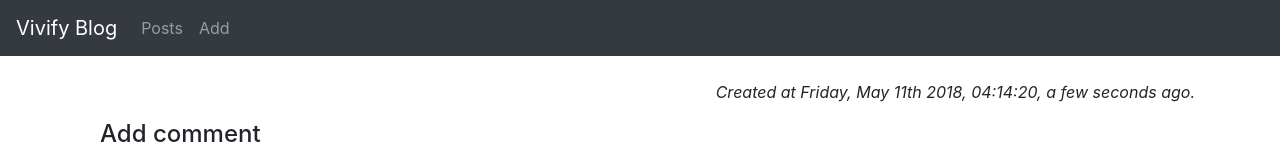
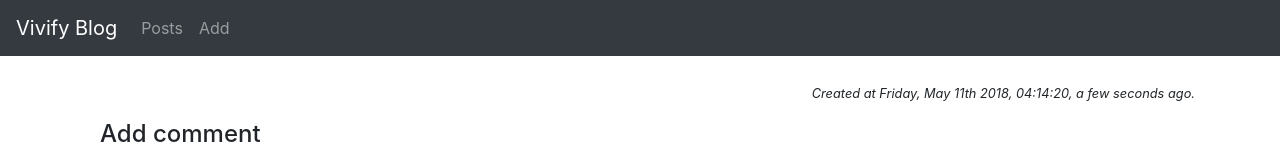
Before and after one commit to pedja77/blog-app, a Vue app: page /posts/1 in a window 1280 px wide. Shown: the top 155 px of the page. Built offline with nearby package versions, Linux system fonts and the light colour scheme; no server answers.

Commit message:
Some code refactoring

```diff
--- a/src/components/CommentsList.vue
+++ b/src/components/CommentsList.vue
@@ -6,7 +6,7 @@
             <p>
                 {{ comment.text}}
             </p>
-            <time-stamps :created="comment.createdAt"></time-stamps>
+            <time-stamps :created="comment.createdAt" class="text-right"></time-stamps>
         </li>
     </ul>
 </div>
--- a/src/components/TimeStamps.vue
+++ b/src/components/TimeStamps.vue
@@ -1,9 +1,11 @@
 <template>
   <div>
-      <p class="text-right mt-0">
+      <p>
         <em>
+          <small>
             Created at {{ created | formatDate(dateFormat) }},
             {{ created | diffForHumans }} ago.
+          </small>
         </em>
       </p>
   </div>
--- a/src/pages/SinglePost.vue
+++ b/src/pages/SinglePost.vue
@@ -2,7 +2,7 @@
   <div>
       <h3>{{ post.title }}</h3>
       <p>{{ post.text }}</p>
-      <time-stamps :created="post.createdAt"></time-stamps>
+      <time-stamps :created="post.createdAt" class="text-right"></time-stamps>
       <add-comment @comment-added="refreshPost"></add-comment>
       <comments-list :comments="post.comments"></comments-list>
   </div>
```
